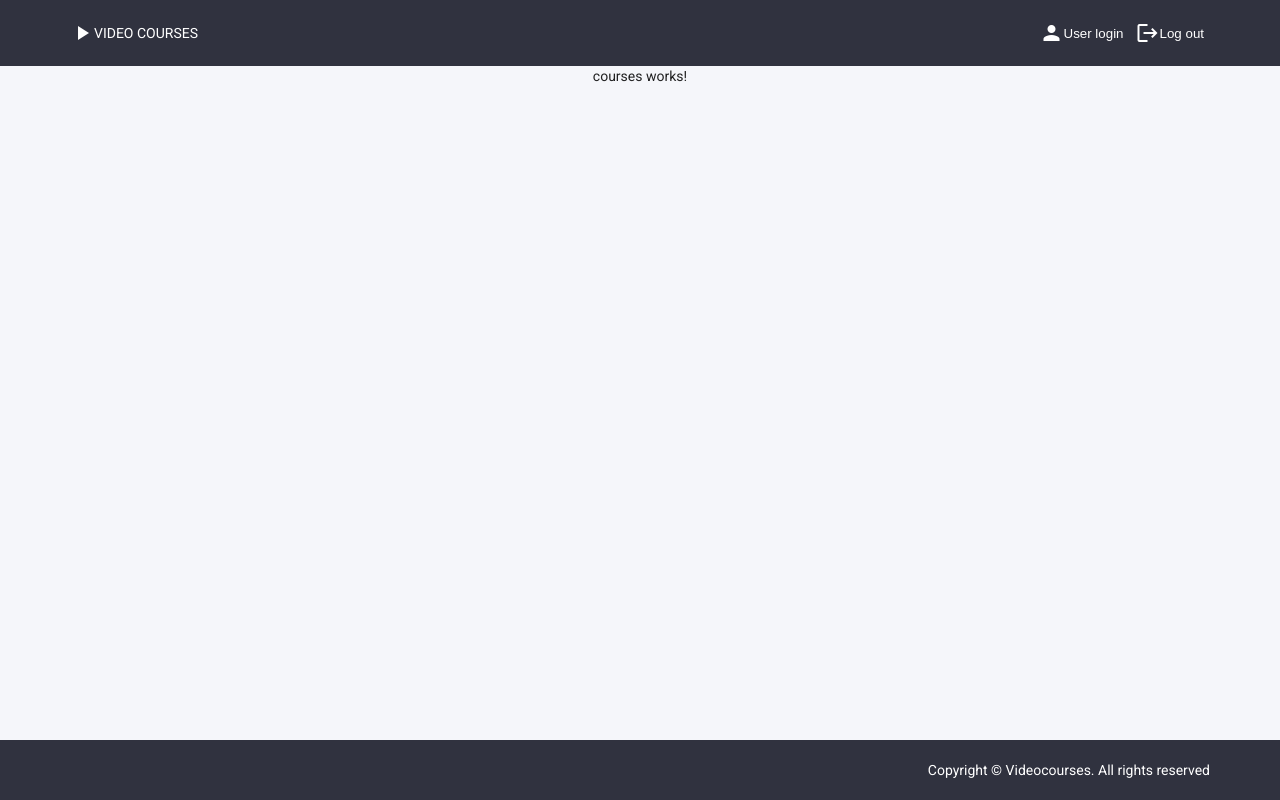
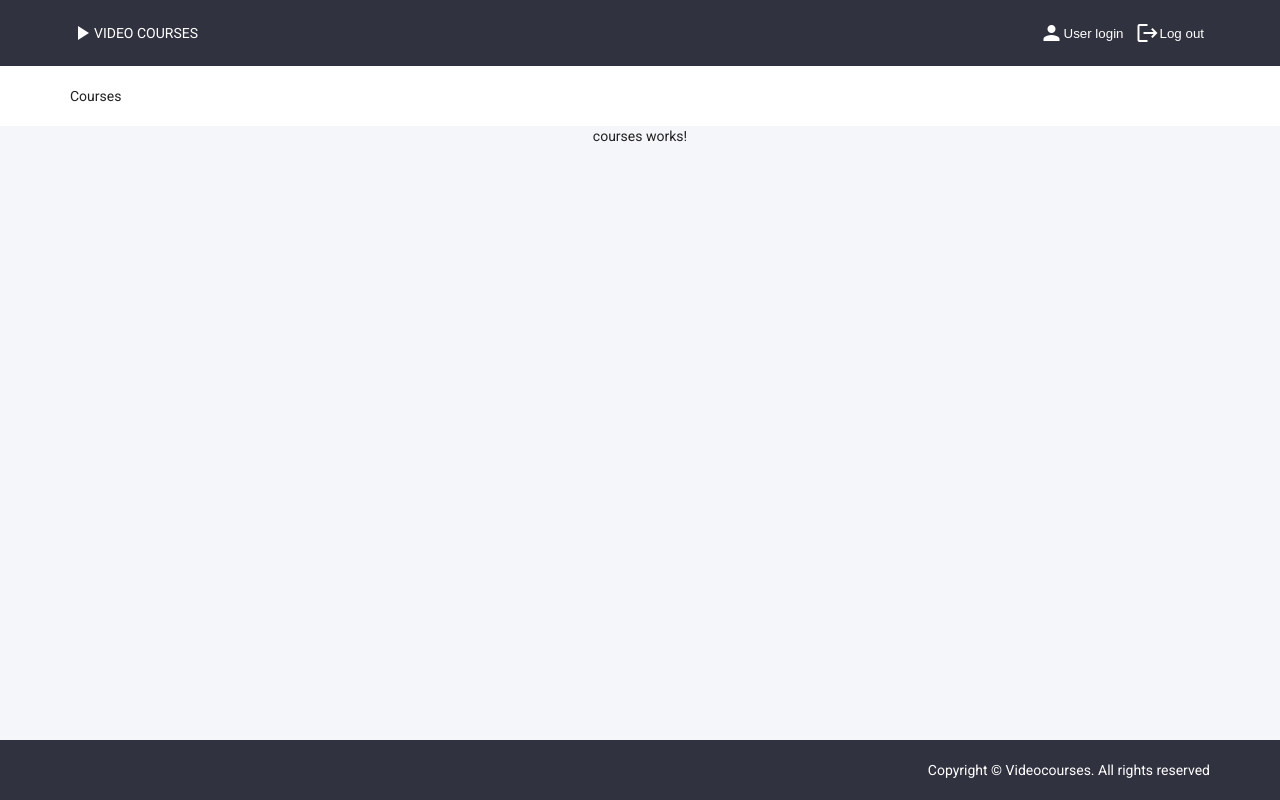
Before and after one commit to SlavikSurminskiy/courses-angular-app, an Angular app: page / in a window 1280 px wide. Built offline with nearby package versions, Linux system fonts and the light colour scheme.

Commit message:
hw-2/added breadcrumbs mock

```diff
--- a/src/app/app.component.html
+++ b/src/app/app.component.html
@@ -1,6 +1,7 @@
 <mat-sidenav-container class="all-wrap" fullscreen>
   <div class="page-wrap">
     <app-header></app-header>
+    <app-breadcrumbs></app-breadcrumbs>
     <main class="content container">
       <app-courses></app-courses>
     </main>
--- /dev/null
+++ b/src/app/breadcrumbs/breadcrumbs.component.html
@@ -0,0 +1,5 @@
+<div class="breadcrumbs-wrapper">
+  <div class="container">
+    <div class="breadcrumbs">Courses</div>
+  </div>
+</div>
--- /dev/null
+++ b/src/app/breadcrumbs/breadcrumbs.component.scss
@@ -0,0 +1,4 @@
+.breadcrumbs-wrapper {
+  padding: 20px;
+  background: #fff;
+}
--- /dev/null
+++ b/src/app/breadcrumbs/breadcrumbs.component.ts
@@ -0,0 +1,15 @@
+import { Component, OnInit } from '@angular/core';
+
+@Component({
+  selector: 'app-breadcrumbs',
+  templateUrl: './breadcrumbs.component.html',
+  styleUrls: ['./breadcrumbs.component.scss']
+})
+export class BreadcrumbsComponent implements OnInit {
+
+  constructor() { }
+
+  ngOnInit(): void {
+  }
+
+}
```
Also changed, not shown: src/app/app.module.ts (+6 -4 lines), 1 other file (tests, documents, lock files or other folders).
